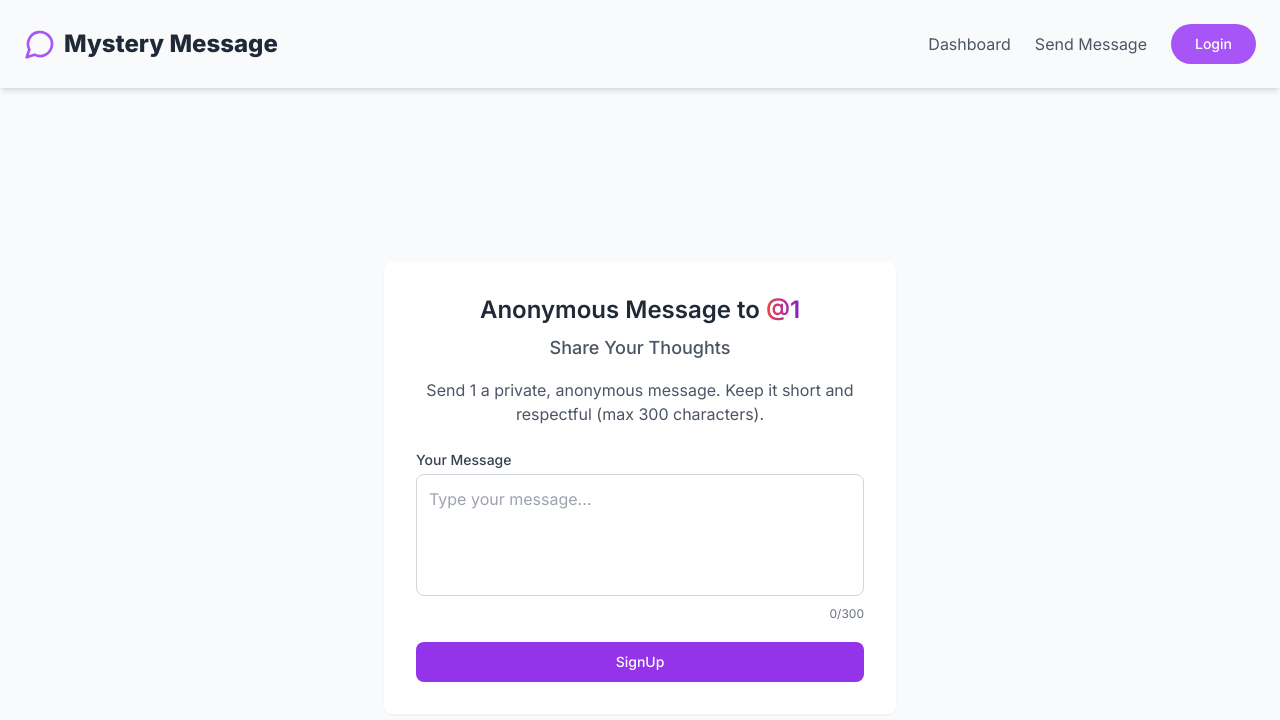
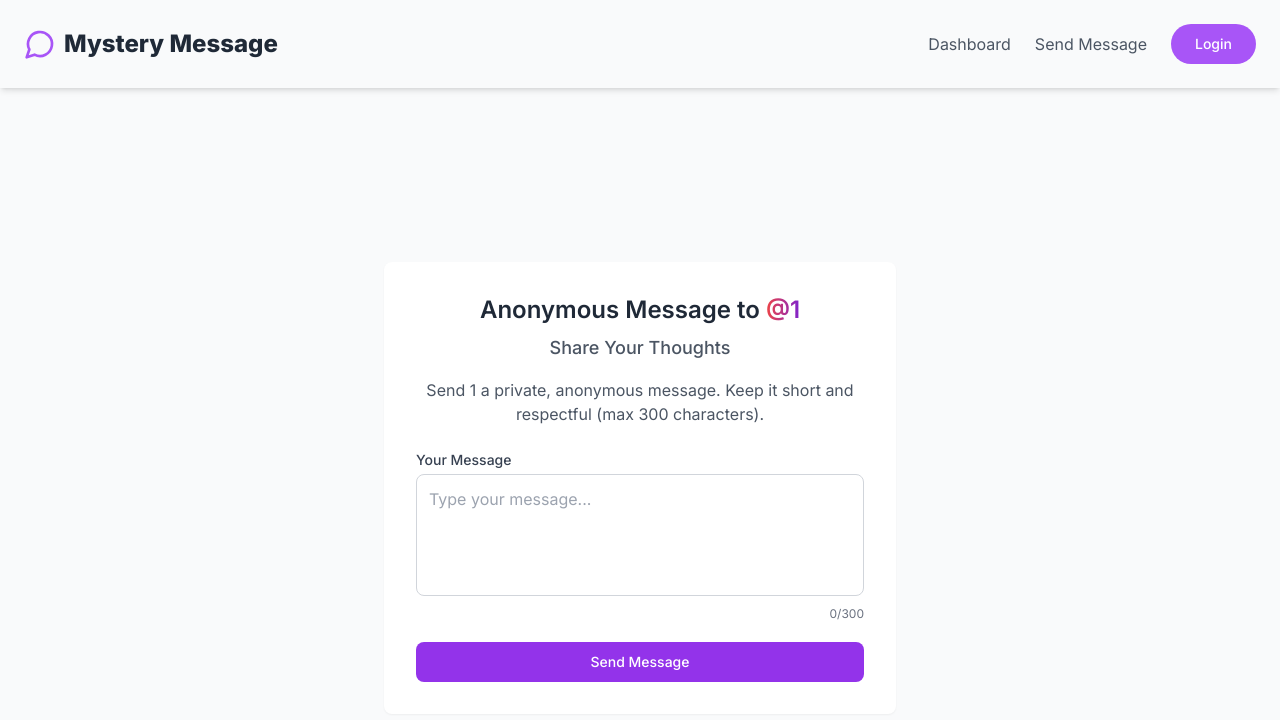
Before and after one commit to CodewithMK180105/Mystery-Messages, a Next.js app: page /u/1 in a window 1280 px wide. Shown: the top 720 px of the page. Built offline with nearby package versions, Linux system fonts and the light colour scheme; no server answers.

Commit message:
Send Message text changed.

```diff
--- a/src/app/u/[username]/page.tsx
+++ b/src/app/u/[username]/page.tsx
@@ -106,7 +106,7 @@ export default function SendMessagePage() {
               isSubmitting?
                 (<>
                   <Loader2 className="mr-2 h-4 w-4 animate-spin" /> Please Wait...
-                </>) : "SignUp"
+                </>) : "Send Message"
             }
           </Button>
         </form>
```
